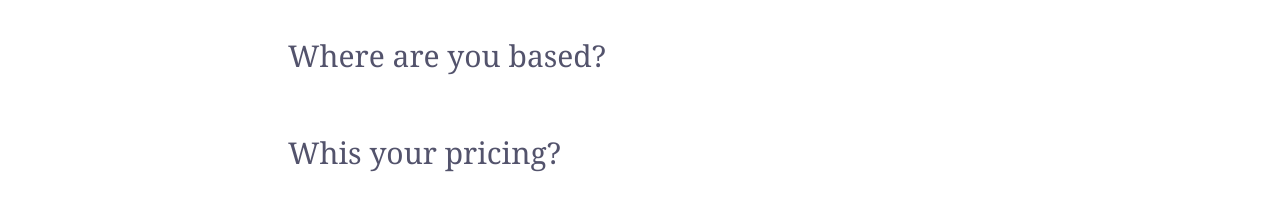
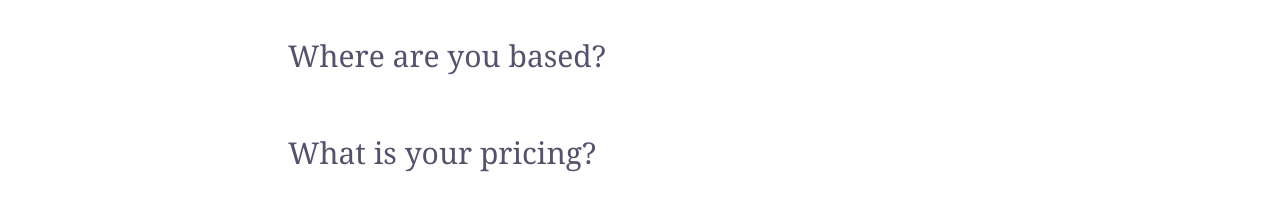
Before and after one commit to amt-amerrill/amt-web, a plain HTML site: page index.html in a window 1280 px wide. Shown: the part 2907-3131 px from the top of the page. Drawn offline with Linux system fonts and the light colour scheme; a web font is replaced by a local one.

Commit message:
fixed FAQ typo 'Whis your pricing'

```diff
--- a/index.html
+++ b/index.html
@@ -131,7 +131,7 @@
           <p>We are based out of the Pacific Northwest supporting clients coast to coast, including extensive experience with New York businesses.</p>
         </div>
       </div>
-      <button onclick="accordionFunc('FAQPricing')" class="w3-padding-16 w3-theme w3-button w3-block w3-left-align"><h2>Whis your pricing?</h2></button>
+      <button onclick="accordionFunc('FAQPricing')" class="w3-padding-16 w3-theme w3-button w3-block w3-left-align"><h2>What is your pricing?</h2></button>
       <div id="FAQPricing" class="w3-hide">
         <div class="w3-container content">
           <p>We create custom quotes for our clients based on the project scope.</p>
```
